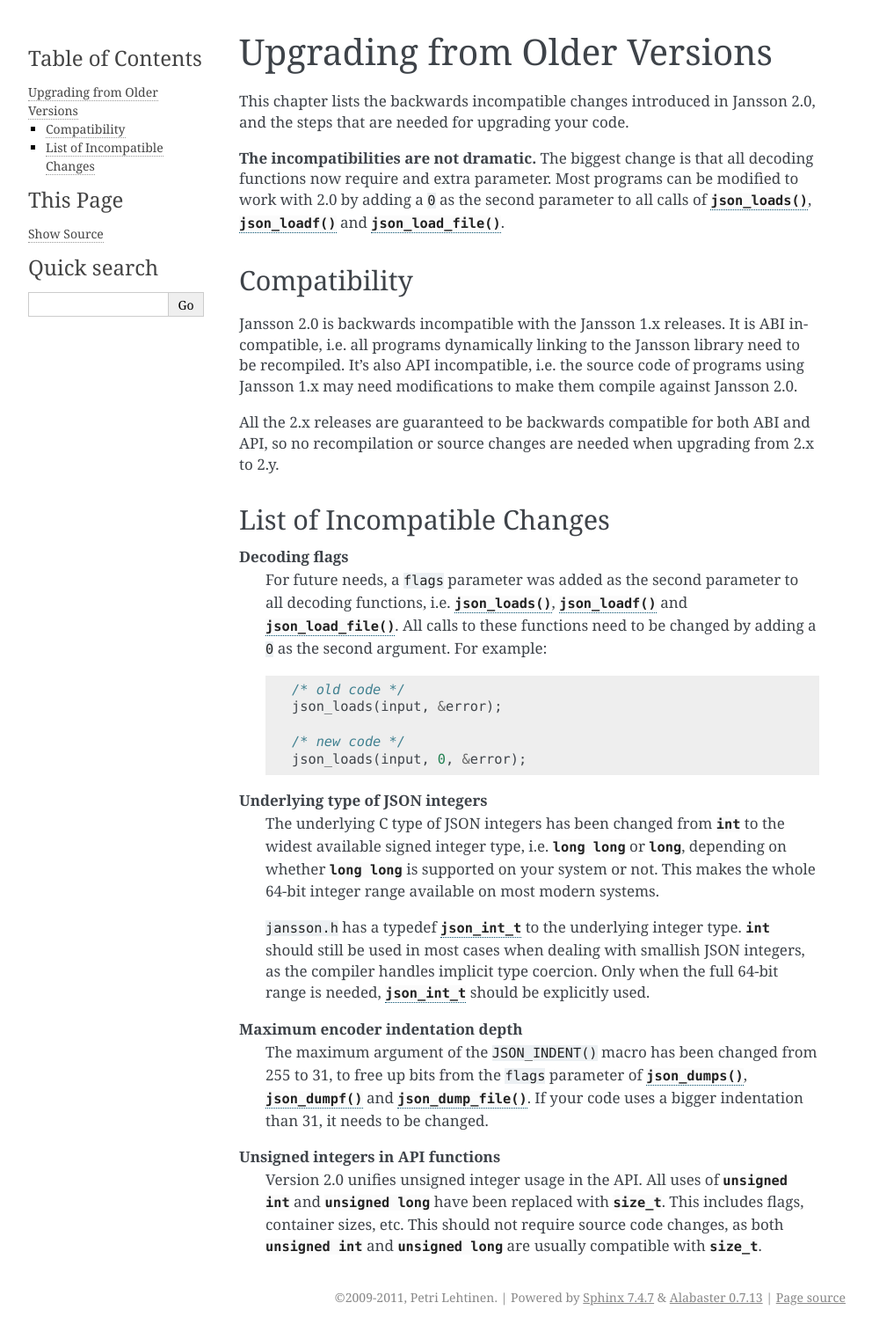
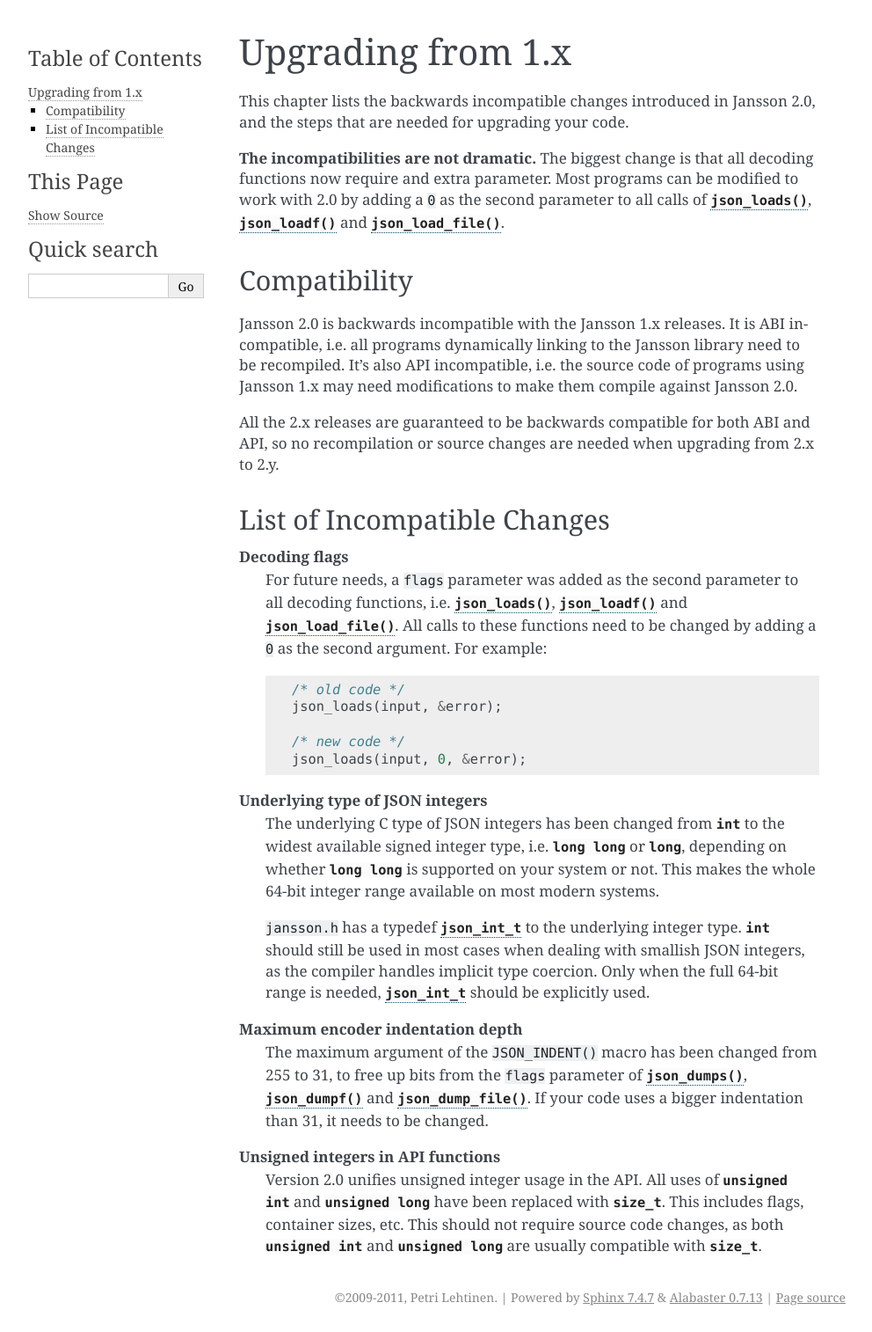
Before and after one commit to akheron/jansson, a Sphinx documentation site: the page built from doc/upgrading.rst, in a window 1280 px wide. Shown: the whole page at 88% size, without its empty margins (148-1140 px from the left). Built offline with Sphinx 7.4.7, drawn with Linux system fonts in a browser that asks for light colours.

Commit message:
doc: Change the title of the upgrading section

```diff
--- a/doc/upgrading.rst
+++ b/doc/upgrading.rst
@@ -1,8 +1,8 @@
 .. highlight:: c
 
-*****************************
-Upgrading from Older Versions
-*****************************
+******************
+Upgrading from 1.x
+******************
 
 This chapter lists the backwards incompatible changes introduced in
 Jansson 2.0, and the steps that are needed for upgrading your code.
```
